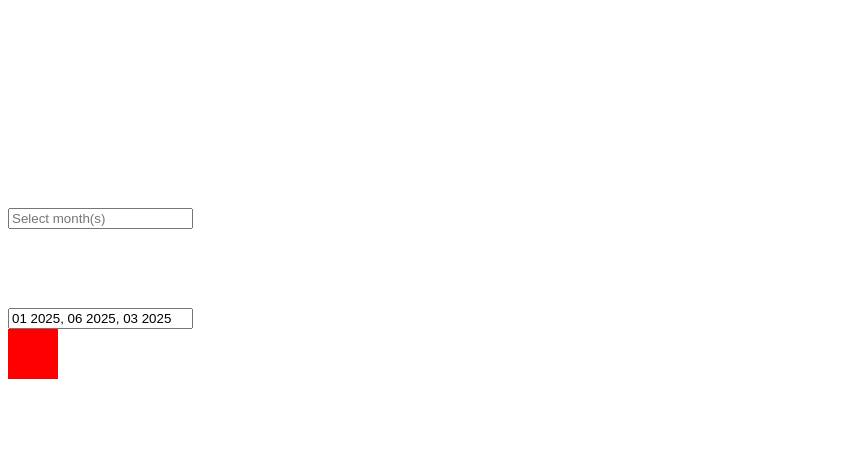
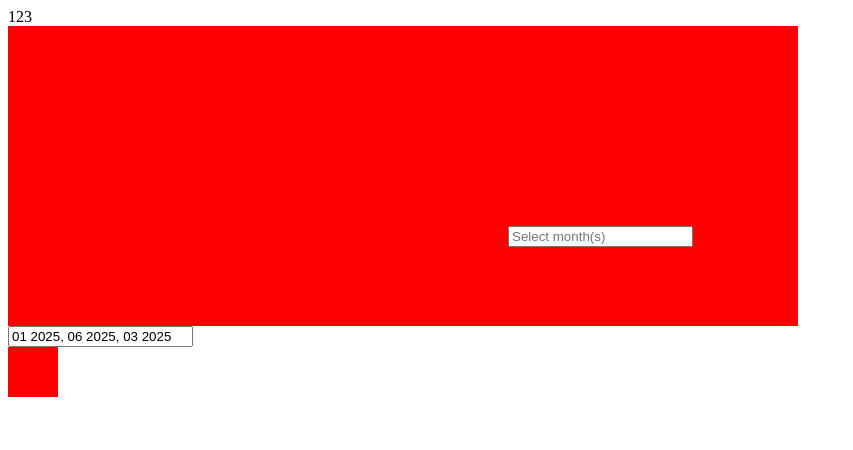
Before and after one commit to nguyenson0904/jQuery-monthpicker, a website built with Vite: page demo-v1-1.htm in a window 1280 px wide. Shown: the whole page, without its empty margins (0-853 px from the left). Built offline with nearby package versions, Linux system fonts and the light colour scheme.

Commit message:
setup test layout

```diff
--- a/demo-v1-1.htm
+++ b/demo-v1-1.htm
@@ -11,14 +11,17 @@
   <link rel="stylesheet" href="libs/monthPicker.css">
 </head>
 
-<body>
-  <div style="height:300px;overflow-y:scroll">
-    <div style="height:200px"></div>
-    <input type="text" id="myMonthPicker" placeholder="Select month(s)" value="03" />
-    <div style="height:200px"></div>
-  </div>
+
 
   <body>
+<div class="container bg-primary">
+123
+</div>
+    <div style="height:300px;width: 290px;overflow-y:scroll;background: #f00;padding-left: 500px;">
+      <div style="height:200px;width: 10px;"></div>
+      <input type="text" id="myMonthPicker" placeholder="Select month(s)" value="03" />
+      <div style="height:200px;width: 10px;"></div>
+    </div>
     <input type="text" id="myMonthYearPicker" placeholder="Select month(s)" />
     <div>
       <div class="square" style="background-color: #f00; width: 50px; height: 50px"></div>
@@ -34,7 +37,7 @@
             return [1, 3].includes(month) && year === 2025;
           },
           // displayFormat: "MM/YYYY",
-          gridMonthFormat: "MM",
+          // gridMonthFormat: "MM",
         });
         $("#myMonthYearPicker").monthpicker({
           multiSelect: true,
```
